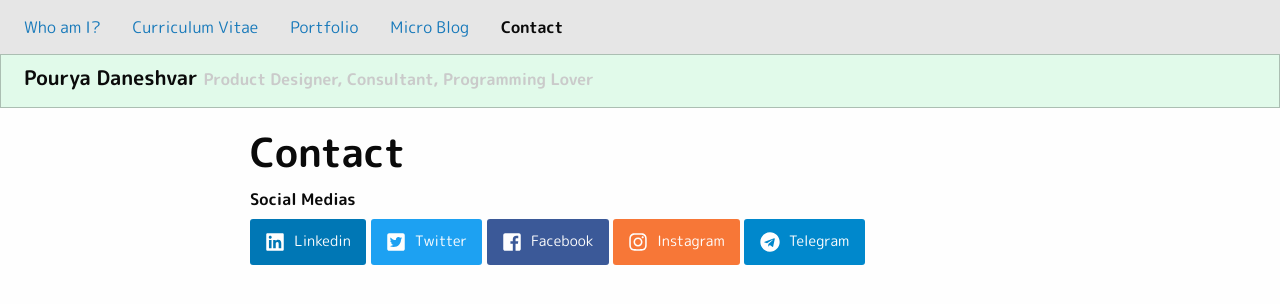
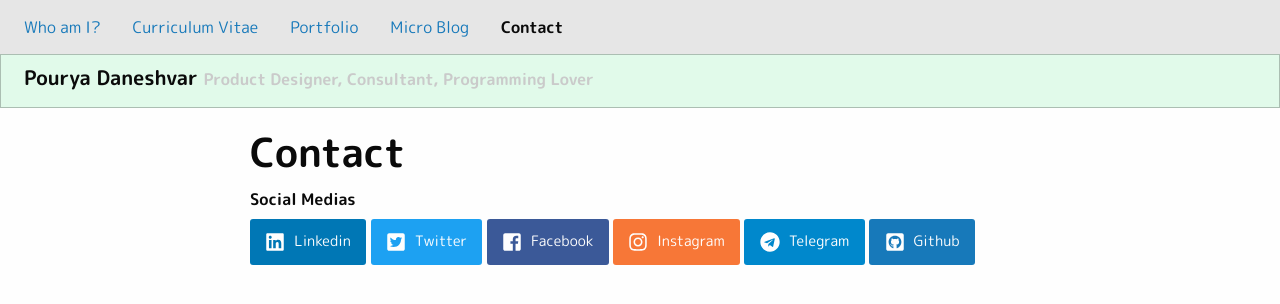
Before and after one commit to pdan/pdan.github.io, a website built with webpack: page contact.html in a window 1280 px wide. Built offline with nearby package versions, Linux system fonts and the light colour scheme.

Commit message:
Update contact.html

```diff
--- a/contact.html
+++ b/contact.html
@@ -43,6 +43,7 @@
             <a class="button facebook" href="https://www.facebook.com/dane5hvar" target="_blank"><i class="fab fa-facebook-square"></i> Facebook</a>
             <a class="button instagram" href="https://www.instagram.com/daneshvar" target="_blank"><i class="fab fa-instagram"></i> Instagram</a>
             <a class="button telegram" href="https://t.me/daneshvar" target="_blank"><i class="fab fa-telegram"></i> Telegram</a>
+            <a class="button github" href="https://github.com/pdan" target="_blank"><i class="fab fa-github-square"></i> Github</a>
           </div>
         </div>
       </div>
```
